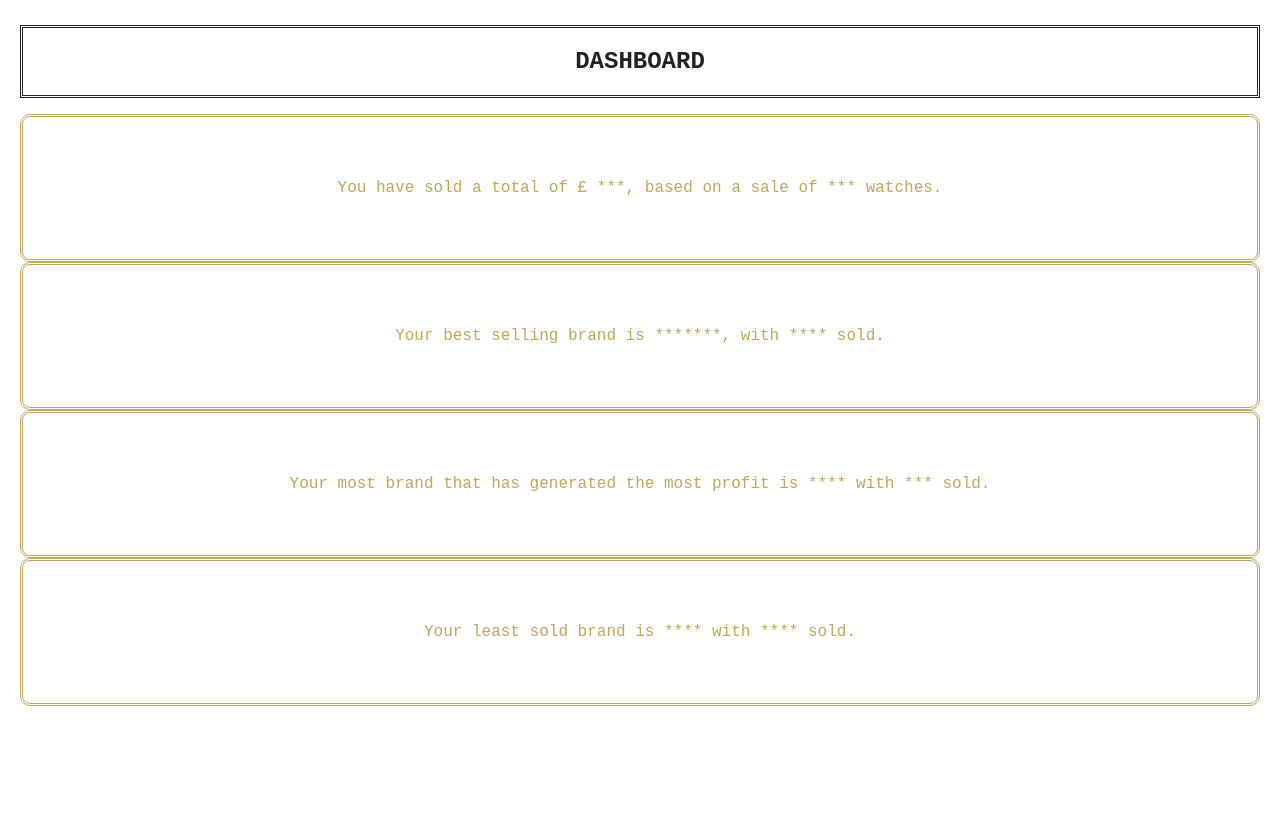
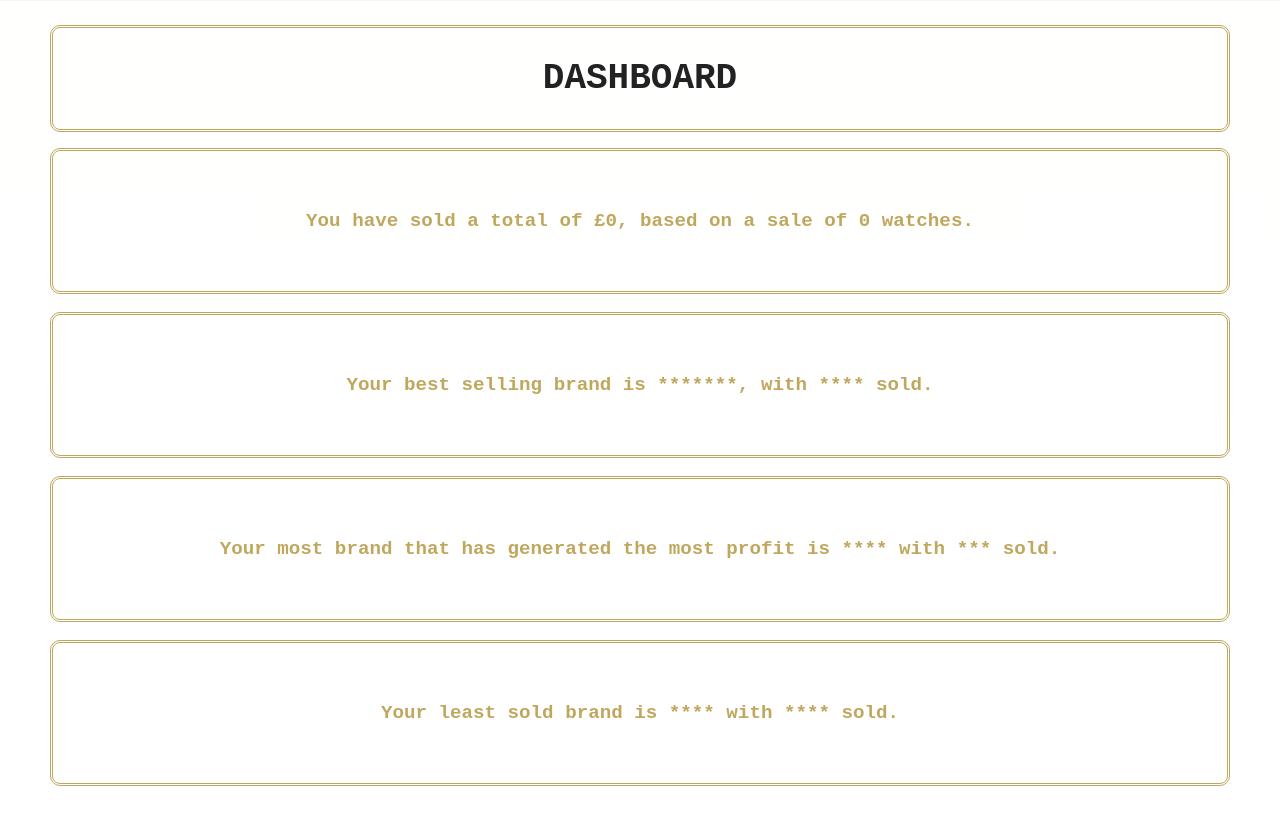
Before and after one commit to RodgerBoyce/Watch-Marketplace-Project, a Flask app: page / in a window 1280 px wide. Shown: the part 145-970 px from the top of the page. Run offline with Flask 3, Linux system fonts and the light colour scheme; data that the repository does not hold is empty; some libraries are stand-ins or nearby versions; grey boxes are pictures that could not be loaded.

Commit message:
added dashboard total sale function

```diff
--- a/app.py
+++ b/app.py
@@ -1,17 +1,15 @@
 from flask import Flask, render_template
 from controllers.watches_controller import watches_blueprint
 from controllers.brands_controller import brands_blueprint
+from controllers.dashboard_controller import dashboard_blueprint
 
 
 app = Flask(__name__)
 
 app.register_blueprint(watches_blueprint)
 app.register_blueprint(brands_blueprint)
+app.register_blueprint(dashboard_blueprint)
 
-
-@app.route('/')
-def home():
-    return render_template('index.html')
 
 if __name__ == "__main__":
     app.run(debug=True)
--- /dev/null
+++ b/controllers/dashboard_controller.py
@@ -0,0 +1,19 @@
+from flask import Flask, render_template, request, redirect
+from models.calculations import total_sales, total_quantity_sold
+from repositories import watch_repository
+from repositories import brand_repository
+from models.brand import Brand
+from models.watch import Watch
+import pdb
+
+from flask import Blueprint
+
+dashboard_blueprint = Blueprint("dashboard", __name__)
+
+@dashboard_blueprint.route('/')
+def dashboard():
+    watches = watch_repository.select_all()
+    brands = brand_repository.select_all()
+    total_sold = total_sales(watches)
+    quantity_sold = total_quantity_sold(watches)
+    return render_template("index.html", total_sold=total_sold, total_quantity_sold=quantity_sold)
--- /dev/null
+++ b/models/calculations.py
@@ -0,0 +1,13 @@
+def total_sales(all_watches):
+    total_sale_amount = 0
+    for watch in all_watches:
+        if watch.sold:
+            total_sale_amount += watch.price
+    return total_sale_amount
+
+def total_quantity_sold(all_watches):
+    total_quantity_sold = 0
+    for watch in all_watches:
+        if watch.sold:
+            total_quantity_sold += 1
+    return total_quantity_sold
--- a/static/style.css
+++ b/static/style.css
@@ -19,7 +19,7 @@ body, html {
 }
 
 body {
-    background: linear-gradient(to bottom, #ffffff, #ffffff);
+    background: linear-gradient(to bottom, rgb(255, 255, 254), #ffffff);
     background-repeat: no-repeat;
     font-family:'Courier New', Courier, monospace;
     padding-top: 170px;
@@ -37,17 +37,15 @@ h1{
     justify-content: space-evenly;
     align-items: center;
     list-style: none;
-    margin: 0;
-    padding: 15px;
-    padding-bottom: 10px;
+    padding: 10px;
     color: #ffffff;
     font-weight: bold;
-    width: 100%;
 }
 
 .menu a {
     text-decoration: none;
     color: black;
+    font-size: large;
 }
 
 .menu a:hover {
@@ -85,11 +83,11 @@ ul > li{
     text-align: center;
 }
 
-.container{
+/* .container{
     display: grid;
     grid-template-columns: repeat(auto-fit, minmax(200px, 1fr));
     gap: 1.5rem;
-}
+} */
 
 .container > ul {
     display: flex;
@@ -237,10 +235,13 @@ img.brand_page{
 
 .dashboard_content div {
     border-style: double;
+    border-radius: 10px;
+    border-color:rgb(192, 167, 94);
     color: #222222;
-    margin-left: 20px;
-    margin-right: 20px;
+    margin-left: 50px;
+    margin-right: 50px;
     text-align: center;
+    font-size: x-large;
 }
 
 .dashboard_content > ul > li{
@@ -251,10 +252,12 @@ img.brand_page{
     border-style: double;
     color: rgb(192, 167, 94);
     border-radius: 10px;
+    font-weight: bold;
+    font-size: larger;
 }
 
 .non-padded-ul {
     padding: 0px;
-    margin-left: 20px;
-    margin-right: 20px;
+    margin-left: 50px;
+    margin-right: 50px;
 }
--- a/templates/base.html
+++ b/templates/base.html
@@ -5,6 +5,7 @@
     <meta http-equiv="X-UA-Compatible" content="IE=edge">
     <meta name="viewport" content="width=device-width, initial-scale=1.0">
     <link rel="stylesheet" href="{{ url_for('static', filename='style.css') }}">
+    <link rel="icon" type="image/x-icon" href="{{ url_for('static', filename='watch_icon.png') }}">
     <title>Your Watch Marketplace</title>
 </head>
 <body>
--- a/templates/index.html
+++ b/templates/index.html
@@ -6,10 +6,10 @@
         <h2>DASHBOARD</h2>
     </div>
 <ul class="non-padded-ul">
-    <li>You have sold a total of £ ***, based on a sale of *** watches.</li>
-    <li>Your best selling brand is *******, with **** sold.</li>
-    <li>Your most brand that has generated the most profit is **** with *** sold.</li>
-    <li>Your least sold brand is **** with **** sold.</li>
+    <li>You have sold a total of £{{total_sold}}, based on a sale of {{total_quantity_sold}} watches.</li>
+    <br><li>Your best selling brand is *******, with **** sold.</li>
+    <br><li>Your most brand that has generated the most profit is **** with *** sold.</li>
+    <br><li>Your least sold brand is **** with **** sold.</li>
     </ul>
 </div>
 
--- a/templates/watches/new.html
+++ b/templates/watches/new.html
@@ -22,7 +22,7 @@
             onblur="this.placeholder = 'Enter price'">
 
             <br><br><label for="image">Image: </label>
-            <br><input type="text" placeholder="Enter Image File Name" maxlength="200" id="image" name="image" required
+            <input type="text" placeholder="Enter Image File Name" maxlength="200" id="image" name="image" required
             onfocus="this.placeholder = ''"
             onblur="this.placeholder = 'Enter image URL'">
 
```
Also changed, not shown: templates/watches/edit.html (+5 -5 lines), static/watch_icon.png (added).
